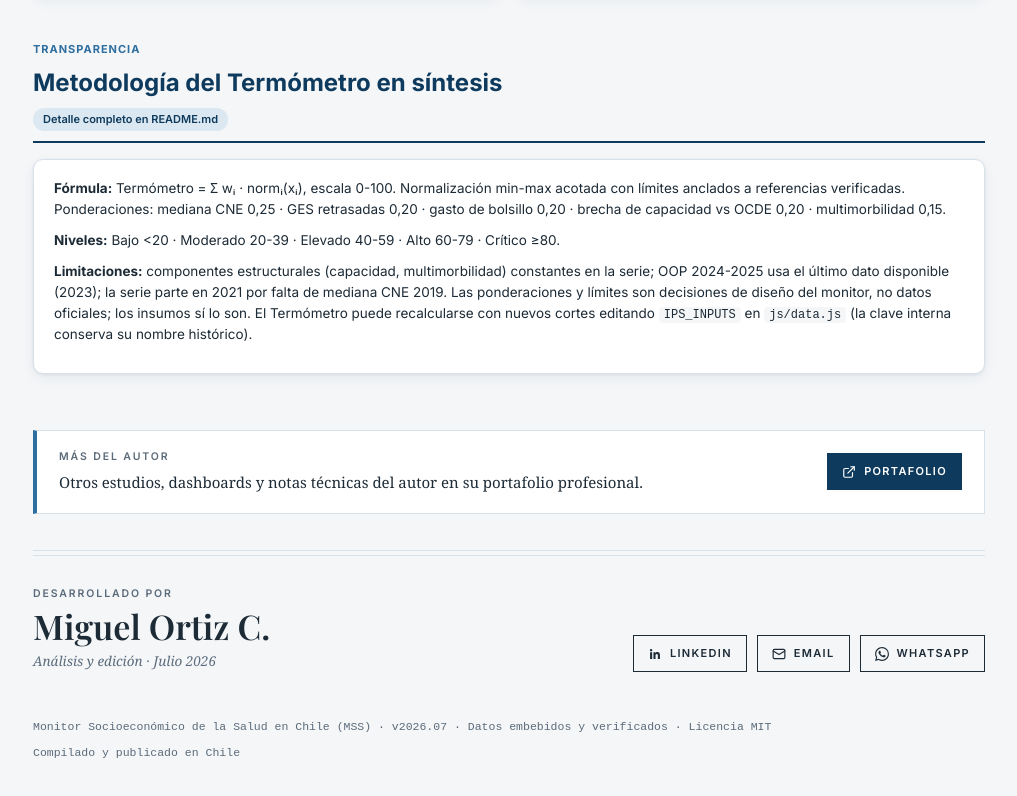
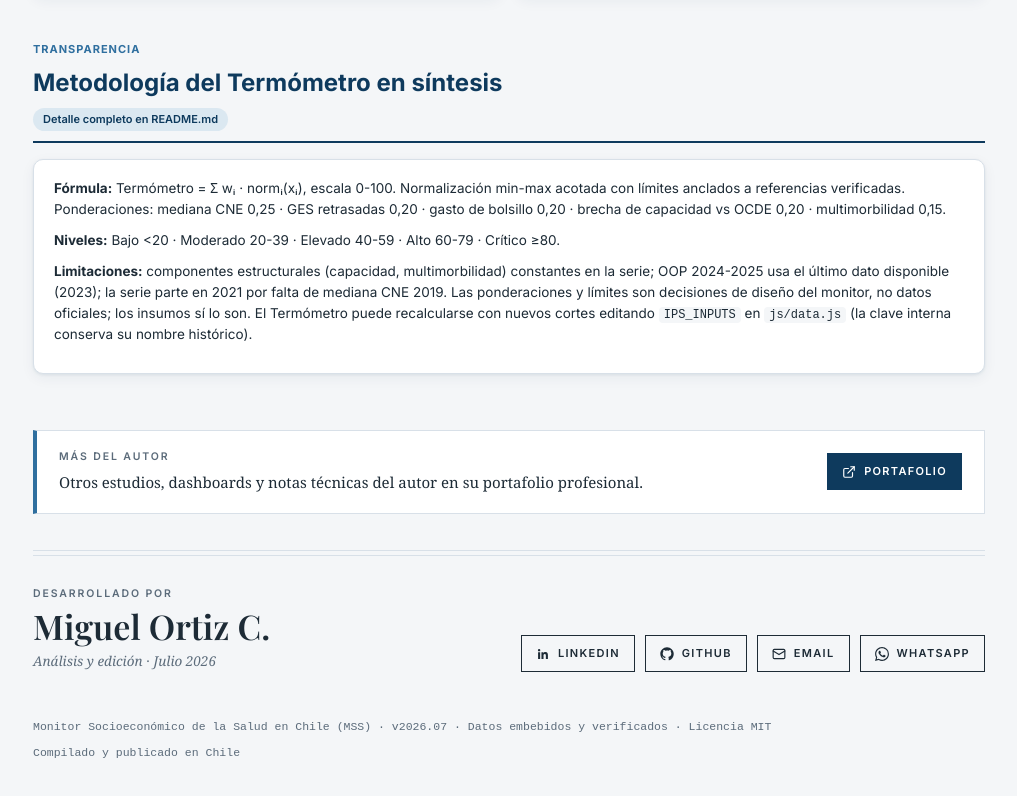
Before and after one commit to mortizcoilla/Monitor_Salud, a plain HTML site: page index.html in a window 1280 px wide. Shown: the part 11116-11912 px from the top of the page, without its empty margins (263-1280 px from the left). Drawn offline with nearby package versions, Linux system fonts and the light colour scheme.

Commit message:
Agrega GitHub al footer del monitor de salud (mismo orden que MFHC y ML)

```diff
--- a/index.html
+++ b/index.html
@@ -500,6 +500,12 @@
               </a>
             </li>
             <li>
+              <a class="footer-chip" href="https://github.com/mortizcoilla" target="_blank" rel="noopener noreferrer">
+                <svg viewBox="0 0 24 24" width="14" height="14" fill="currentColor" aria-hidden="true" focusable="false"><path d="M12 .5C5.65.5.5 5.65.5 12c0 5.08 3.29 9.39 7.86 10.91.58.1.79-.25.79-.56 0-.28-.01-1.01-.02-1.99-3.2.69-3.88-1.54-3.88-1.54-.52-1.33-1.28-1.69-1.28-1.69-1.05-.72.08-.7.08-.7 1.16.08 1.77 1.19 1.77 1.19 1.03 1.77 2.7 1.26 3.36.96.1-.75.4-1.26.73-1.55-2.55-.29-5.24-1.28-5.24-5.69 0-1.26.45-2.29 1.18-3.1-.12-.29-.51-1.46.11-3.04 0 0 .97-.31 3.18 1.18a11 11 0 0 1 2.9-.39c.99 0 1.98.13 2.9.39 2.21-1.49 3.18-1.18 3.18-1.18.62 1.58.23 2.75.11 3.04.74.81 1.18 1.84 1.18 3.1 0 4.42-2.69 5.4-5.25 5.68.41.36.78 1.06.78 2.15 0 1.55-.01 2.81-.01 3.19 0 .31.21.67.8.56 4.57-1.52 7.85-5.83 7.85-10.91C23.5 5.65 18.35.5 12 .5z"/></svg>
+                GitHub
+              </a>
+            </li>
+            <li>
               <a class="footer-chip" href="mailto:mortizcoilla@gmail.com">
                 <svg viewBox="0 0 24 24" width="14" height="14" fill="none" stroke="currentColor" stroke-width="2" stroke-linecap="round" stroke-linejoin="round" aria-hidden="true" focusable="false"><rect x="2" y="4" width="20" height="16" rx="2"/><path d="m22 7-10 6L2 7"/></svg>
                 Email
```
